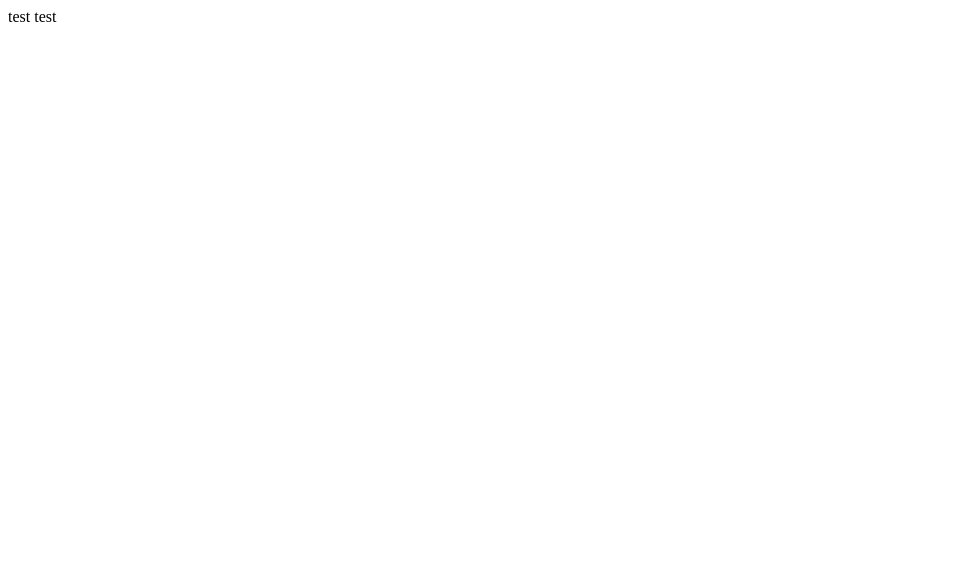
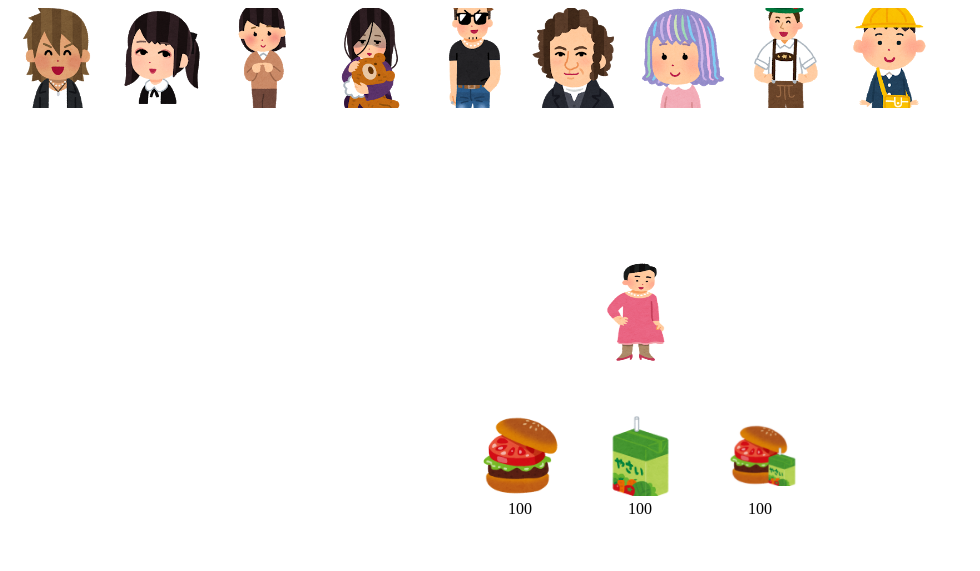
Before and after one commit to MahoKabasawa/js-hamburger-game, a plain HTML site: page index.html in a window 1280 px wide. Shown: the whole page, without its empty margins (0-980 px from the left). Drawn offline with Linux system fonts and the light colour scheme.

Commit message:
待機リストを追加

```diff
--- /dev/null
+++ b/css/styles.css
@@ -0,0 +1,20 @@
+.watingList {
+  width: 100%;
+}
+
+.order {
+  margin: 150px auto 50px;
+  width: 100%;
+  text-align: center;
+}
+
+.menuList {
+  margin: 0px auto 50px;
+  width: 360px;
+  display: flex;
+  text-align: center;
+}
+
+.menu {
+  margin: 0px 20px;
+}
--- a/index.html
+++ b/index.html
@@ -1,2 +1,46 @@
-test
-test
+<!DOCTYPE html>
+<html lang="ja">
+<head>
+<body>
+ <meta charset="utf-8">
+ <title>JS-hamburger-game</title>
+ <link rel="stylesheet" href=css/styles.css>
+
+<div class="waitingList">
+  <img src="sozai/gal_o_man.png" width="100" height="100">
+  <img src="sozai/kesyou_jirai_make.png" width="100" height="100">
+  <img src="sozai/kid_seikaku_uchiki_girl.png" width="100" height="100">
+  <img src="sozai/mental_yandere_woman.png" width="100" height="100">
+  <img src="sozai/mild_yankee_dqn.png" width="100" height="100">
+  <img src="sozai/nigaoe_andre-marie_ampere.png" width="100" height="100">
+  <img src="sozai/unicorn_color_hair.png" width="100" height="100">
+  <img src="sozai/world_germany_man_lederhose.png" width="100" height="100">
+  <img src="sozai/youchien_bag_boy.png" width="100" height="100">
+</div>
+
+<div class="order">
+  <img src="sozai/fashion_josou_woman.png" width="100" height="100">
+</div>
+
+<div class="menuList">
+  <div class="menu">
+    <img src="sozai/food_hamburger.png" width="80" height="80">
+    <div class="price">100</div>
+  </div>
+  <div class="menu">
+    <img src="sozai/drink_yasai_juice.png" width="80" height="80">
+    <div class="price">100</div>
+  </div>
+  <div class="menu">
+    <img src="sozai/set.png" width="80" height="80">
+    <div class="price">100</div>
+  </div>
+</div>
+
+
+
+
+
+</body>
+</head>
+</html>
```
Also changed, not shown: sozai/drink_yasai_juice.png (added), sozai/fashion_josou_woman.png (added), sozai/food_hamburger.png (added), sozai/gal_o_man.png (added), sozai/kesyou_jirai_make.png (added), sozai/kid_seikaku_uchiki_girl.png (added), sozai/mental_yandere_woman.png (added), sozai/mild_yankee_dqn.png (added), sozai/nigaoe_andre-marie_ampere.png (added), sozai/set.png (added), sozai/unicorn_color_hair.png (added), sozai/world_germany_man_lederhose.png (added), sozai/youchien_bag_boy.png (added), 2 other files.
